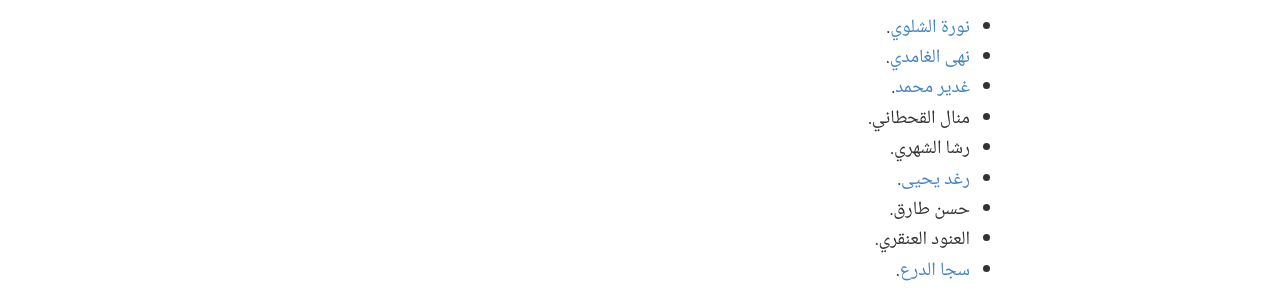
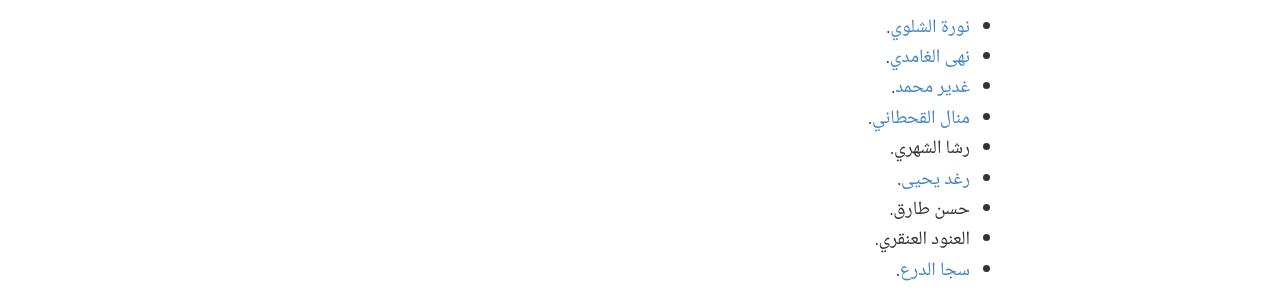
Before and after one commit to alioh/alioh.github.io, a Jekyll site: the page built from _posts/2021-03-23-ds100ar.md, in a window 1280 px wide. Shown: the part 1570-1863 px from the top of the page. Built offline with Jekyll 4.4.1, drawn with Linux system fonts in a browser that asks for light colours; part of the change alters nothing that is shown.

Commit message:
missing link

```diff
--- a/_posts/2021-03-23-ds100ar.md
+++ b/_posts/2021-03-23-ds100ar.md
@@ -29,7 +29,7 @@ icon: 📕
 - [نورة الشلوي][nora].
 - [نهى الغامدي][nuha].
 - [غدير محمد][ghadeer].
-- منال القحطاني.
+- [منال القحطاني][manal].
 - رشا الشهري.
 - [رغد يحيى][raghad].
 - حسن طارق.
@@ -59,4 +59,5 @@ icon: 📕
 [aseel]: https://twitter.com/AAlmesad
 [raghad]: https://www.linkedin.com/in/raghad-aati/
 [ghadeer]: https://www.linkedin.com/in/ghadeer-mohammed-441b8517b/
+[manal]: http://linkedin.com/in/manal-alqahtani-542bb4191
 [shroog]: https://www.linkedin.com/in/shuruqhuraysi/
```
